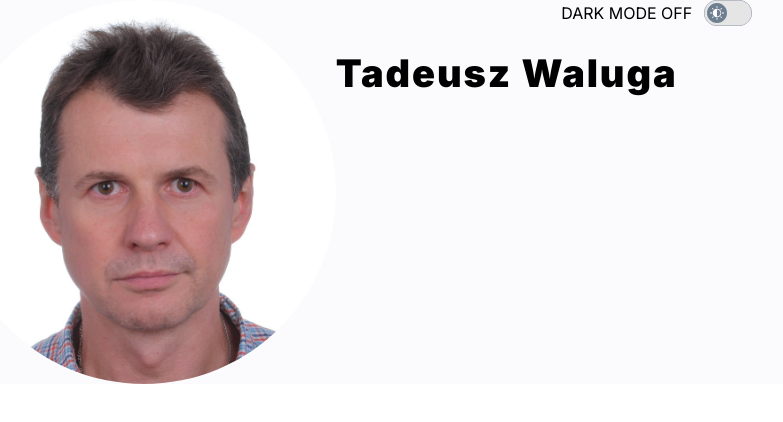
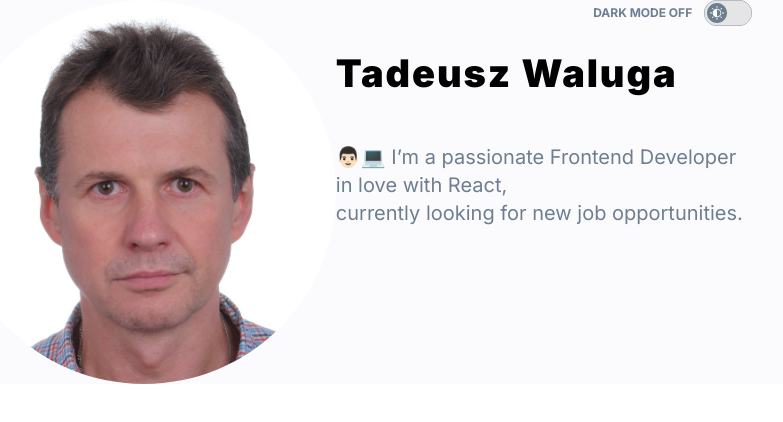
Before and after one commit to waltad/personal-homepage, a React (Create React App) app: page / in a window 1280 px wide. Shown: the top 422 px of the page, without its empty margins (285-1068 px from the left). Built offline with nearby package versions, Linux system fonts and the light colour scheme.

Commit message:
added StyledParagraf component

```diff
--- a/src/common/section/index.js
+++ b/src/common/section/index.js
@@ -1,11 +1,26 @@
-import { Wrapper, Image, Title, Button, StyledArticle } from "./styled";
+import {
+  Wrapper,
+  Image,
+  Title,
+  Button,
+  StyledArticle,
+  SmallText,
+  StyledParagraf,
+} from "./styled";
 
-const Section = ({ photo, title, button }) => (
+const Section = ({ photo, title, button, prefix }) => (
   <Wrapper>
     <Image src={photo} alt="photo" />
     <StyledArticle>
-      <Button>DARK MODE OFF {button}</Button>
+      <Button>
+        <SmallText>DARK MODE OFF</SmallText>
+        {button}
+      </Button>
+      <SmallText>{prefix}</SmallText>
       <Title>{title}</Title>
+      <StyledParagraf>
+        👨🏻💻 I’m a passionate Frontend Developer in love with React, <br /> currently looking for new job opportunities.
+      </StyledParagraf>
     </StyledArticle>
   </Wrapper>
 );
--- a/src/common/section/styled.js
+++ b/src/common/section/styled.js
@@ -17,8 +17,9 @@ export const StyledArticle = styled.article`
   grid-column: 2;
   display: grid;
   grid-template-columns: auto;
-  grid-template-rows: auto 1fr;
+  grid-template-rows: auto auto auto 1fr;
 `;
+
 export const Title = styled.h1`
   font-size: 38px;
   font-weight: 900;
@@ -37,3 +38,17 @@ export const Button = styled.button`
   cursor: pointer;
   justify-self: end;
 `;
+
+export const SmallText = styled.span`
+  font-size: 12px;
+  line-height: 1.3;
+  font-weight: 700;
+  color: ${({theme}) => theme.colors.chainGangGrey};
+`;
+
+export const StyledParagraf = styled.p`
+  font-size: 20px;
+  line-height: 1.4;
+  font-weight: 400;
+  color: ${({theme}) => theme.colors.chainGangGrey};
+`;
```
